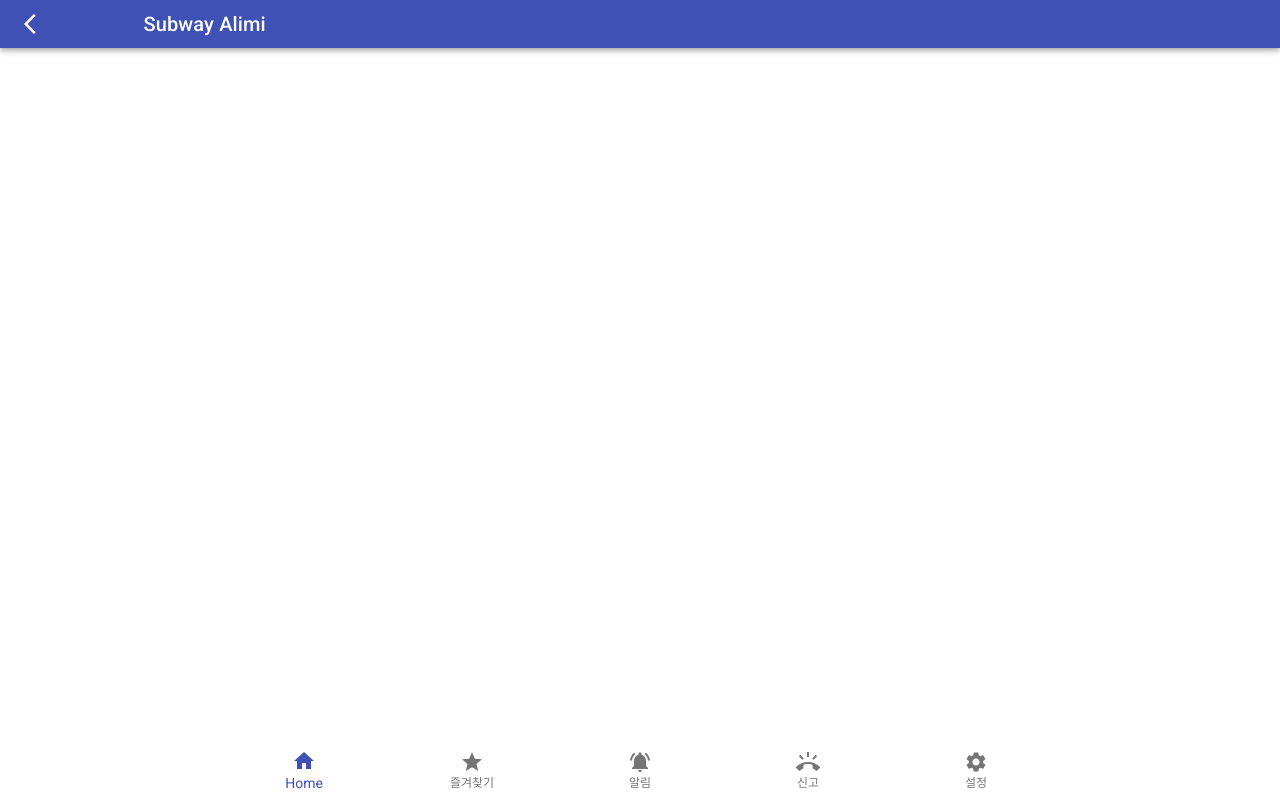
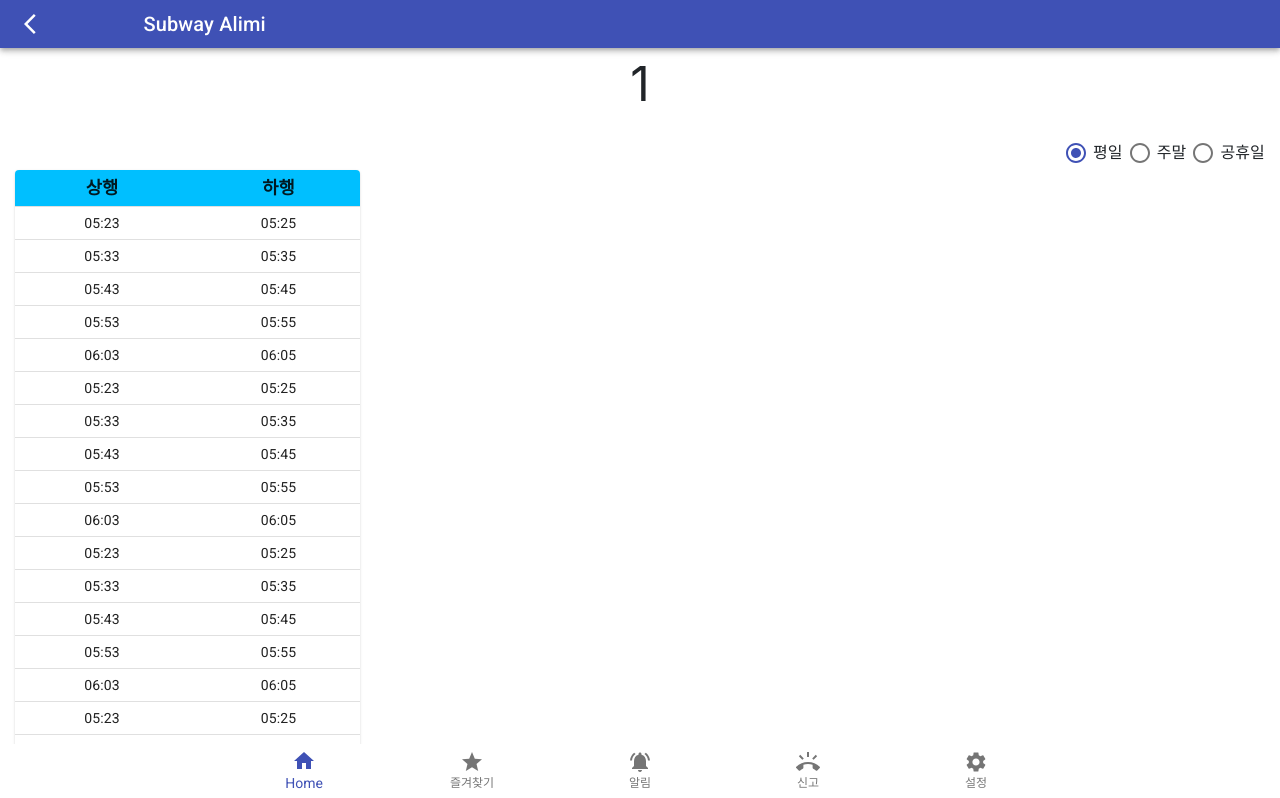
Before and after one commit to jins408/ANJA, a React (Create React App) app in the folder front-end/: page /subwaytime/1 in a window 1280 px wide. Shown: the top 798 px of the page. Built offline with nearby package versions, Linux system fonts and the light colour scheme.

Commit message:
S03P31B101-95/detail time FE

```diff
--- a/front-end/src/App.js
+++ b/front-end/src/App.js
@@ -19,6 +19,7 @@ import Setting from './pages/moblie/tab/Setting';
 import Bottombar from './components/Bottombar';
 import Selectroute from './pages/moblie/detail/SelectRoute'
 import Headerbar from './components/Headerbar';
+import SubwayTime from './pages/moblie/detail/SubwayTime';
 
 const App = () => {
   // let location = useLocation()
@@ -39,7 +40,8 @@ const App = () => {
       <Route exact path='/mobile/alarm' component={Alarm}></Route>
       <Route exact path='/mobile/claim' component={Claim}></Route>
       <Route exact path='/mobile/setting' component={Setting}></Route>
-      <Route exact path='/selectroute' component={Selectroute}></Route>
+      <Route exact path='/selectroute/:start/:end' component={Selectroute}></Route>
+      <Route exact path='/subwaytime/:subway' component={SubwayTime}></Route>
         <Bottombar />
 
     </>
--- /dev/null
+++ b/front-end/src/components/SubwayTime_Radio.js
@@ -0,0 +1,60 @@
+import React, { useState } from 'react';
+import { makeStyles } from '@material-ui/core/styles';
+import Radio from '@material-ui/core/Radio';
+import RadioGroup from '@material-ui/core/RadioGroup';
+import FormControlLabel from '@material-ui/core/FormControlLabel';
+import FormControl from '@material-ui/core/FormControl';
+
+import '../css/SubwayTime.css'
+
+const useStyles = makeStyles({
+    subwaytime_radio: {
+        marginRight: '15px'
+    },
+    label: {
+        margin: '0 !important',
+    }
+});
+
+const SubwayTime_Radio = (props) => {
+    const classes = useStyles();
+    const [value, setValue] = useState('daily');
+
+    console.log(value)
+
+    const submitvalue =  (e) => {
+        e.preventDefault();
+        props.radio_value(e.target.value)
+    }
+
+
+    return (
+        <FormControl component="fieldset" className={classes.subwaytime_radio}>
+            <RadioGroup value={value} onChange={(e=>setValue(e.target.value))}  row aria-label="position" name="position" defaultValue="top">
+                <FormControlLabel
+                    onClick={submitvalue}
+                    value="daily"
+                    control={<Radio color="primary" />}
+                    label="평일"
+                    className={classes.label}
+                />
+                <FormControlLabel
+                    onClick={submitvalue}
+                    value="weekend"
+                    control={<Radio color="primary" />}
+                    label="주말"
+                    className={classes.label}
+                />
+                <FormControlLabel
+                    onClick={submitvalue}
+                    value="holiday"
+                    control={<Radio color="primary" />}
+                    label="공휴일"
+                    className={classes.label}
+                />
+            </RadioGroup>
+        </FormControl>
+    );
+}
+
+export default SubwayTime_Radio;
--- /dev/null
+++ b/front-end/src/components/SubwayTime_Table.js
@@ -0,0 +1,101 @@
+import React from 'react';
+import { makeStyles } from '@material-ui/core/styles';
+import Table from '@material-ui/core/Table';
+import TableBody from '@material-ui/core/TableBody';
+import TableCell from '@material-ui/core/TableCell';
+import TableContainer from '@material-ui/core/TableContainer';
+import TableHead from '@material-ui/core/TableHead';
+import TableRow from '@material-ui/core/TableRow';
+import Paper from '@material-ui/core/Paper';
+
+const useStyles = makeStyles({
+    tablecon: {
+        width: '345px',
+        margin: '0 15px 5rem 15px',
+    },
+    table: {
+        width: '100%',
+    },
+    tablehead:{
+        backgroundColor: '#00BFFF',
+    },
+    headfont:{
+        fontWeight: 'bold',
+        fontSize: '1.1rem'
+    },
+    subwaytime_header: {
+        textAlign: 'center',
+        fontSize: '3rem'
+    }
+});
+
+function createData(upward, downward) {
+  return { upward, downward };
+}
+
+const rows = [
+  createData('05:23', '05:25'),
+  createData('05:33', '05:35'),
+  createData('05:43', '05:45'),
+  createData('05:53', '05:55'),
+  createData('06:03', '06:05'),
+  createData('05:23', '05:25'),
+  createData('05:33', '05:35'),
+  createData('05:43', '05:45'),
+  createData('05:53', '05:55'),
+  createData('06:03', '06:05'),
+  createData('05:23', '05:25'),
+  createData('05:33', '05:35'),
+  createData('05:43', '05:45'),
+  createData('05:53', '05:55'),
+  createData('06:03', '06:05'),
+  createData('05:23', '05:25'),
+  createData('05:33', '05:35'),
+  createData('05:43', '05:45'),
+  createData('05:53', '05:55'),
+  createData('06:03', '06:05'),
+  createData('05:23', '05:25'),
+  createData('05:33', '05:35'),
+  createData('05:43', '05:45'),
+  createData('05:53', '05:55'),
+  createData('06:03', '06:05'),
+  createData('05:23', '05:25'),
+  createData('05:33', '05:35'),
+  createData('05:43', '05:45'),
+  createData('05:53', '05:55'),
+  createData('06:03', '06:05'),
+  createData('05:23', '05:25'),
+  createData('05:33', '05:35'),
+  createData('05:43', '05:45'),
+  createData('05:53', '05:55'),
+  createData('06:03', '06:05'),
+];
+
+const SubwayTime_Table = (props) =>{
+    const classes = useStyles();
+
+    console.log(props.radio_value)
+
+    return (
+        <TableContainer className={classes.tablecon} component={Paper}>
+            <Table className={classes.table} size="small" aria-label="a dense table">
+                <TableHead className={classes.tablehead}>
+                <TableRow>
+                    <TableCell className={classes.headfont} align="center">상행</TableCell>
+                    <TableCell className={classes.headfont} align="center">하행</TableCell>
+                </TableRow>
+                </TableHead>
+                <TableBody>
+                {rows.map((row, index) => (
+                    <TableRow key={index}>
+                    <TableCell align="center">{row.upward}</TableCell>
+                    <TableCell align="center">{row.downward}</TableCell>
+                    </TableRow>
+                ))}
+                </TableBody>
+            </Table>
+            </TableContainer>
+    )
+}
+
+export default SubwayTime_Table;
--- a/front-end/src/css/Favorites.css
+++ b/front-end/src/css/Favorites.css
@@ -16,10 +16,6 @@
     box-shadow:none;
 }
 
-.favorite_list{
-    color: black;
-}
-
 .favorite_star {
     margin-right: 1rem;
 }
--- /dev/null
+++ b/front-end/src/css/SubwayTime.css
@@ -0,0 +1,3 @@
+.PrivateSwitchBase-root-6{
+    padding: 5px !important;
+}
--- a/front-end/src/pages/moblie/detail/SelectRoute.js
+++ b/front-end/src/pages/moblie/detail/SelectRoute.js
@@ -4,6 +4,7 @@ import StarBorderIcon from '@material-ui/icons/StarBorder';
 import StarIcon from '@material-ui/icons/Star';
 import Button from '@material-ui/core/Button';
 import TrainIcon from '@material-ui/icons/Train';
+import ForwardIcon from '@material-ui/icons/Forward';
 
 import '../../../css/selectroute.css'
 
@@ -23,17 +24,15 @@ const useStyles = makeStyles(() => ({
 }));
 
 
-const SelectRoute = () => {
+const SelectRoute = ({match}) => {
     const classes = useStyles();
     const [star, setStar] = useState(false);
-    const [start, setStart] = useState('유온')
-    const [end, setEnd] = useState('대전역')
+    const [start, setStart] = useState(match.params.start)
+    const [end, setEnd] = useState(match.params.end)
     const [id, setId] = useState(0)
     var [nextid, setNextid] = useState(0)
 
     useEffect(()=>{
-
-
         const checkid = []
         const checknextid = [0]
         for(let i=0; i<localStorage.length; i++){
@@ -75,11 +74,11 @@ const SelectRoute = () => {
                 <div className="d-flex justify-content-end mr-2 mt-2">
                     {star ? <StarIcon className="selectroute_star" onClick={starHandler} /> : <StarBorderIcon className="selectroute_star" onClick={starHandler} />}
                 </div>
-                    <p className="selectroute_location">{start} -> {end}</p>
+                    <p className="selectroute_location">{start} <ForwardIcon/> {end}</p>
                     <p className="sleectroute_time">소요시간 20:00</p>
                     <div>
                         <div className="d-flex justify-content-end">
-                            <Button href="#text-buttons" color="primary">TIME</Button>
+                            <Button href={`/subwaytime/${start}`} color="primary">TIME</Button>
                         </div>
                         <div className="d-flex justify-content-between mx-auto mb-3 selectroute_updown">
                             <span>반석행:10분</span>
--- /dev/null
+++ b/front-end/src/pages/moblie/detail/SubwayTime.js
@@ -0,0 +1,30 @@
+import React, { useState } from 'react';
+import { makeStyles } from '@material-ui/core/styles';
+
+import SubwayTime_Radio from '../../../components/SubwayTime_Radio'
+import SubwayTime_Table from '../../../components/SubwayTime_Table'
+
+const useStyles = makeStyles({
+    subwaytime_header: {
+        textAlign: 'center',
+        fontSize: '3rem'
+    },
+});
+
+
+const SubwayTime = ({match}) =>{
+    const classes = useStyles();
+    const [radio, setRadio] = useState('daily');
+
+    return (
+        <div>
+            <p className={classes.subwaytime_header}>{match.params.subway}</p>
+            <div className="d-flex justify-content-end">
+                <SubwayTime_Radio radio_value={(value) => setRadio(value)}/>
+            </div>
+            <SubwayTime_Table radio_value={radio} />
+        </div>
+      );
+}
+
+export default SubwayTime;
--- a/front-end/src/pages/moblie/tab/Favorites.js
+++ b/front-end/src/pages/moblie/tab/Favorites.js
@@ -1,6 +1,5 @@
 import React, { useEffect, useState } from 'react';
-import { Link } from 'react-router-dom'
-// import { Link, useParams } from 'react-router-dom'
+import { useHistory } from 'react-router-dom'
 import { makeStyles } from '@material-ui/core/styles';
 import List from '@material-ui/core/List';
 import ListItem from '@material-ui/core/ListItem';
@@ -18,26 +17,31 @@ const useStyles = makeStyles((theme) => ({
     demo: {
         backgroundColor: theme.palette.background.paper,
     },
+    trash:{
+        color: 'crimson'
+    }
 }));
 
 
 const Favorites = () => {
+    let history = useHistory();
     const classes = useStyles();
     const [hidden, setHidden] = useState(false);
     const [input, setInput] = useState('');
     const [favname, setFavname] = useState([]);
 
-    useEffect(()=>{
+    useEffect(() => {
         const store = []
-        for(let i=0; i<localStorage.length; i++){
-            store.push({id:localStorage.key(i),content:localStorage.getItem(localStorage.key(i))})
+        for (let i = 0; i < localStorage.length; i++) {
+            store.push({ id: localStorage.key(i), content: localStorage.getItem(localStorage.key(i)) })
         }
         setFavname(store)
-    },[])
+    }, [])
+
 
     var nextid = 0
-    for(let i=0; i<=favname.length; i++){
-        if(Number(nextid) < localStorage.key(i)){
+    for (let i = 0; i <= favname.length; i++) {
+        if (Number(nextid) < localStorage.key(i)) {
             nextid = localStorage.key(i)
         }
     }
@@ -46,8 +50,8 @@ const Favorites = () => {
         setInput(e.target.value)
     }
 
-    const setFavnameText = e =>{
-        if(e.key === 'Enter' || e.type === 'click') {
+    const setFavnameText = e => {
+        if (e.key === 'Enter' || e.type === 'click') {
             const addfavname = {
                 id: ++nextid,
                 content: input
@@ -59,22 +63,27 @@ const Favorites = () => {
     }
 
 
-    const onRemove = (id) =>{
+    const onRemove = (id) => {
         setFavname(favname.filter(favn => favn.id !== id));
         localStorage.removeItem(id)
     }
 
+    const godetail = (content) => {
+        const start = content.split(',')[0]
+        const end = content.split(',')[1]
+        history.push(`/selectroute/${start}/${end}`)
+    }
+
     const favlist = favname.map((favn) =>
-            <ListItem key={favn.id}>
+        <ListItem key={favn.id} onClick={() => godetail(favn.content)}>
             <StarIcon className="favorite_star" />
-                <Link to="/selectroute"  className="favorite_list">
             <ListItemText
-                    primary={favn.content}
+                primary={favn.content.split(',')[0] + '->' + favn.content.split(',')[1]}
                 className="listname"
-                /></Link>
+            />
             {hidden && <ListItemSecondaryAction>
-                    <IconButton edge="end" aria-label="delete" onClick={()=>onRemove(favn.id)}>
-                        <DeleteIcon />
+                <IconButton edge="end" aria-label="delete" onClick={() => onRemove(favn.id)}>
+                    <DeleteIcon className={classes.trash} />
                 </IconButton>
             </ListItemSecondaryAction>}
         </ListItem>
```
Lines whose indentation alone changed are shown as unchanged.
